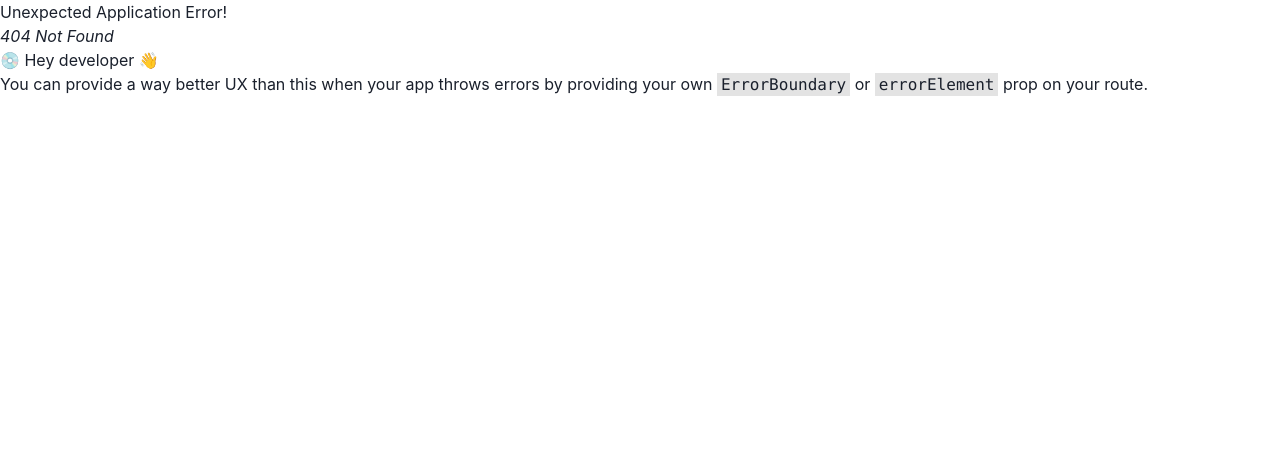
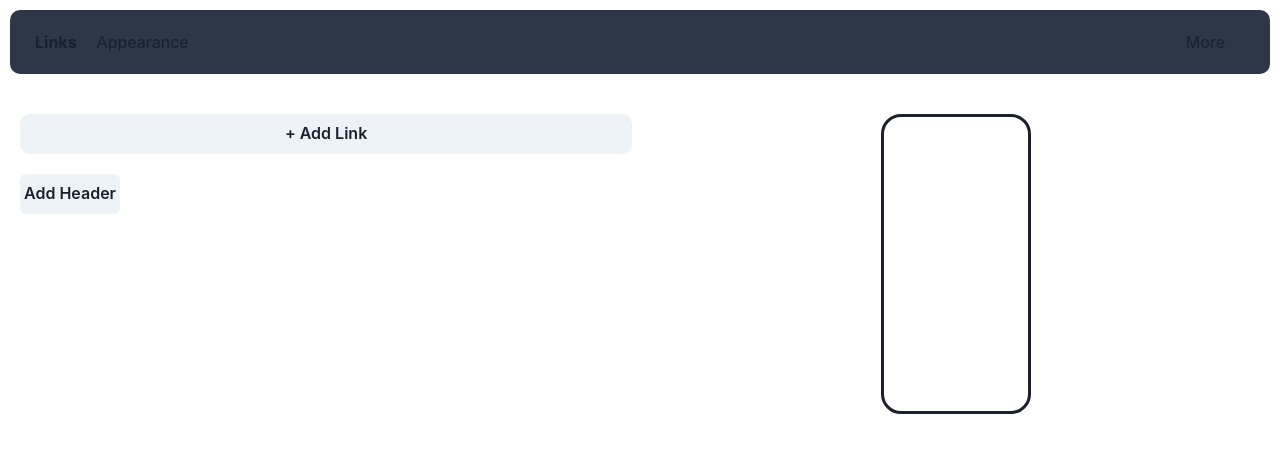
Before and after one commit to alekseycode/linktree-app, a React (Vite) app: page /preview/links in a window 1280 px wide. Before the commit this address had no page. Shown: the top 452 px of the page. Built offline with nearby package versions, Linux system fonts and the light colour scheme.

Commit message:
split links and preview components and add buttons

```diff
--- a/src/Appearance.jsx
+++ b/src/Appearance.jsx
@@ -1,5 +1,11 @@
+import { Flex, Text } from "@chakra-ui/react";
+
 const Appearance = () => {
-  return <div>Appearance</div>;
+  return (
+    <Flex>
+      <Text>Profile</Text>
+    </Flex>
+  );
 };
 
 export default Appearance;
--- a/src/Links.jsx
+++ b/src/Links.jsx
@@ -1,5 +1,14 @@
+import { Button, Flex } from "@chakra-ui/react";
+
 const Links = () => {
-  return <div>Links</div>;
+  return (
+    <Flex flexDir="column" ml="20px" flexGrow="1">
+      <Button borderRadius="10px" mb="20px">
+        + Add Link
+      </Button>
+      <Button maxW="100px">Add Header</Button>
+    </Flex>
+  );
 };
 
 export default Links;
--- a/src/Nav.jsx
+++ b/src/Nav.jsx
@@ -1,5 +1,5 @@
 import { Box, Flex } from "@chakra-ui/react";
-import { NavLink } from "react-router-dom";
+import { Link, NavLink } from "react-router-dom";
 import "./stylesheets/nav.css";
 
 const Nav = () => {
@@ -12,17 +12,18 @@ const Nav = () => {
       mx="10px"
       pt="20px"
       pb="20px"
+      mb="40px"
     >
       <Box className="right-links" display="flex" ml="20px">
         <Box pr="10px" className="hover">
-          <NavLink to="links">Links</NavLink>
+          <NavLink to="preview/links">Links</NavLink>
         </Box>
         <Box className="hover">
-          <NavLink to="appearance">Appearance</NavLink>
+          <NavLink to="preview/appearance">Appearance</NavLink>
         </Box>
       </Box>
-      <Box className="left-links hover" mr="20px">
-        <NavLink>More</NavLink>
+      <Box className="left-links hover" mr="40px">
+        <Link>More</Link>
       </Box>
     </Flex>
   );
--- /dev/null
+++ b/src/Preview.jsx
@@ -0,0 +1,17 @@
+import { Flex } from "@chakra-ui/react";
+import { Outlet } from "react-router-dom";
+
+const Preview = () => {
+  return (
+    <Flex>
+      <Flex flexGrow="1">
+        <Outlet />
+      </Flex>
+      <Flex flexGrow="1" justifyContent="center">
+        <Flex border="solid" borderRadius="20px" w="150px" h="300px"></Flex>
+      </Flex>
+    </Flex>
+  );
+};
+
+export default Preview;
--- a/src/stylesheets/nav.css
+++ b/src/stylesheets/nav.css
@@ -8,7 +8,7 @@ a {
 }
 
 .hover:hover {
-  color: darkblue;
+  color: rgb(111, 111, 182);
 }
 
 .hover {
```
Also changed, not shown: src/main.jsx (+7 -0 lines).
